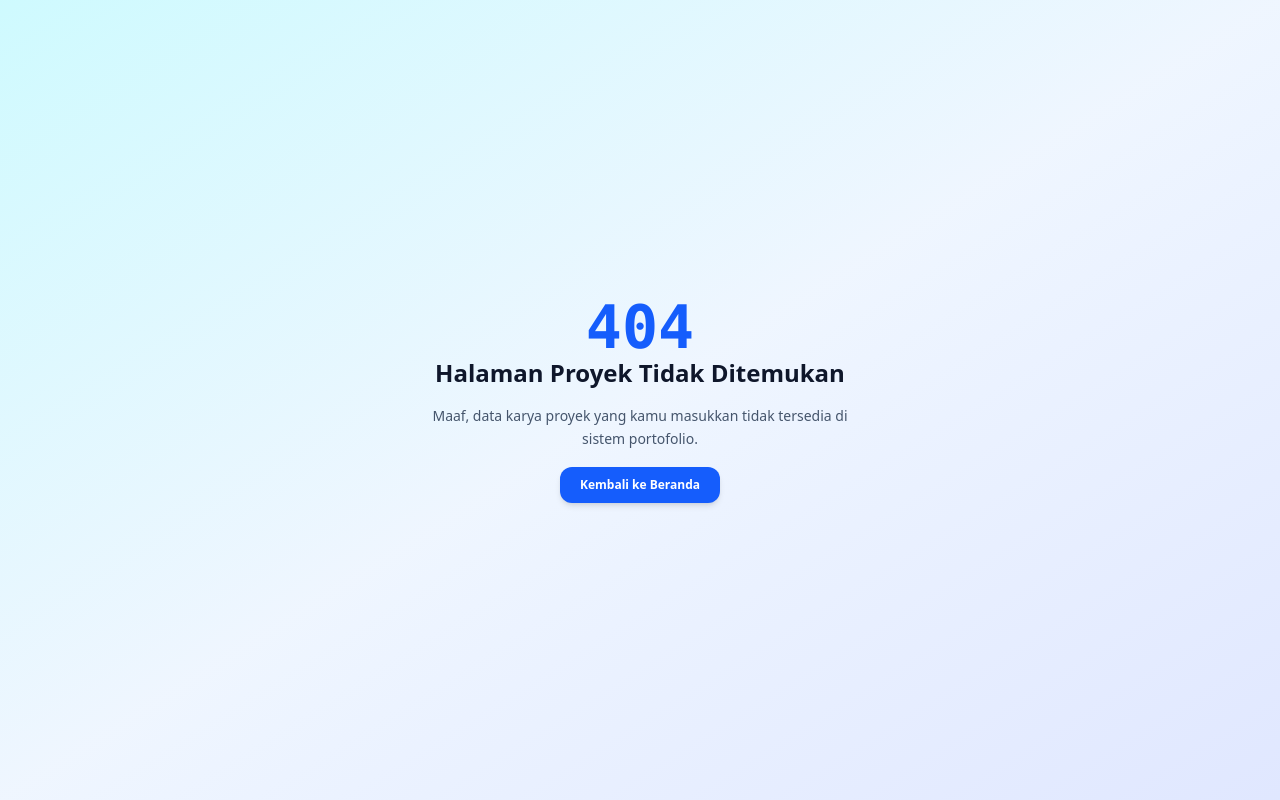
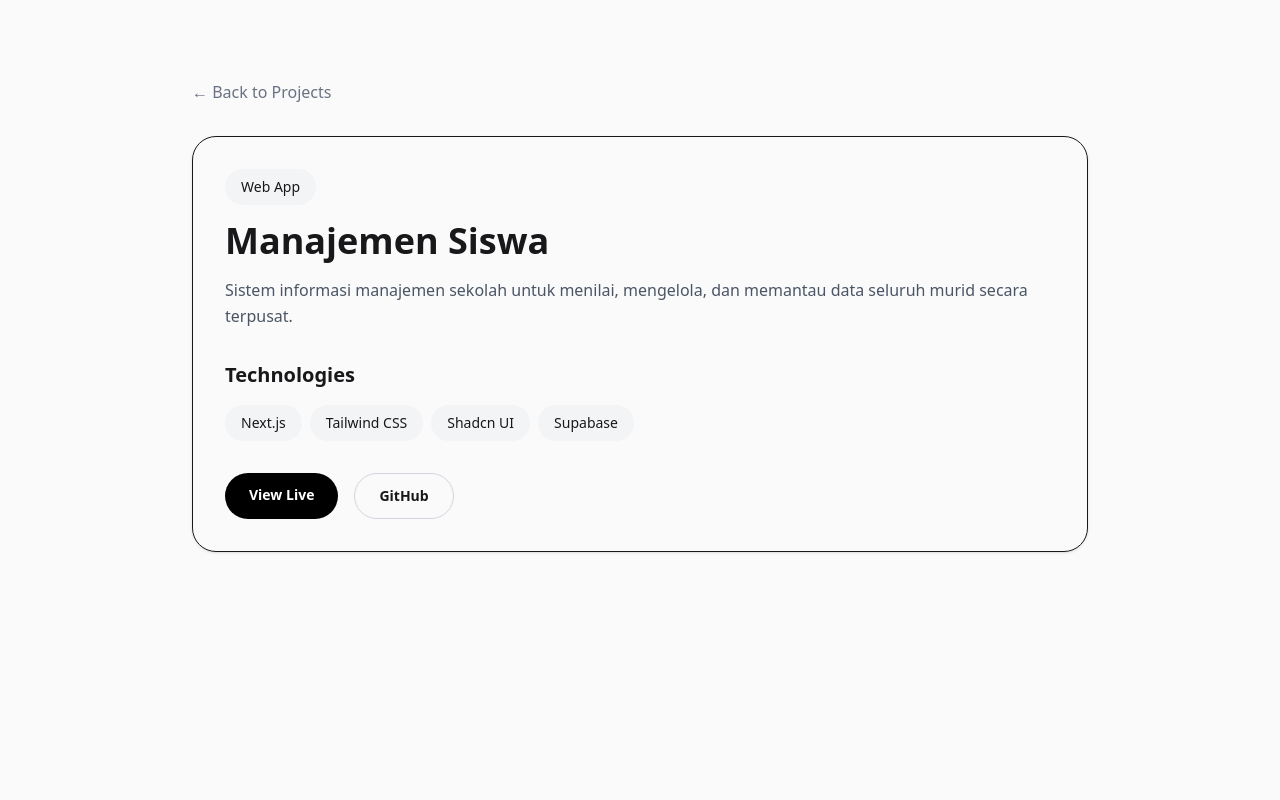
Before and after one commit to zaimamelati/portfolio, a Next.js app: page /Proyek/1 in a window 1280 px wide. Before the commit this address had no page. Built offline with nearby package versions, Linux system fonts and the light colour scheme.

Commit message:
fix: dynamic routing detail proyek, tambah field id, perbaikan styling

```diff
--- /dev/null
+++ b/src/app/Proyek/[id]/page.tsx
@@ -0,0 +1,90 @@
+import Link from 'next/link';
+import { projects } from '@/src/data/projects';
+
+type Props = {
+  params: Promise<{
+    id: string;
+  }>;
+};
+
+export default async function ProyekDetail({ params }: Props) {
+  const { id } = await params;
+  const proyek = projects.find((item) => item.id === id);
+
+  if (!proyek) {
+    return (
+      <main className="min-h-screen flex items-center justify-center px-6">
+        <div className="text-center">
+          <h1 className="text-6xl font-bold mb-4">404</h1>
+          <h2 className="text-2xl font-semibold mb-3">Project Not Found</h2>
+          <p className="text-gray-500 mb-6">
+            The project you are looking for does not exist.
+          </p>
+          <Link
+            href="/#projects"
+            className="rounded-full bg-black px-6 py-3 text-white"
+          >
+            Back to Projects
+          </Link>
+        </div>
+      </main>
+    );
+  }
+
+  return (
+    <main className="min-h-screen px-6 py-20">
+      <div className="mx-auto max-w-4xl">
+        <Link
+          href="/#projects"
+          className="mb-8 inline-block text-gray-500 hover:text-black"
+        >
+          ← Back to Projects
+        </Link>
+
+        <div className="rounded-3xl border p-8 shadow-sm">
+          <span className="mb-4 inline-block rounded-full bg-gray-100 px-4 py-2 text-sm">
+            {proyek.category}
+          </span>
+
+          <h1 className="mb-4 text-4xl font-bold">{proyek.title}</h1>
+
+          <p className="mb-8 leading-relaxed text-gray-600">
+            {proyek.description}
+          </p>
+
+          <h2 className="mb-4 text-xl font-semibold">Technologies</h2>
+
+          <div className="flex flex-wrap gap-2 mb-8">
+            {proyek.tags.map((tech) => (
+              <span
+                key={tech}
+                className="rounded-full bg-gray-100 px-4 py-2 text-sm"
+              >
+                {tech}
+              </span>
+            ))}
+          </div>
+
+          <div className="flex gap-4">
+            <a
+              href={proyek.liveUrl}
+              target="_blank"
+              rel="noopener noreferrer"
+              className="rounded-full bg-black px-6 py-3 text-white text-sm font-semibold"
+            >
+              View Live
+            </a>
+            <a
+              href={proyek.githubUrl}
+              target="_blank"
+              rel="noopener noreferrer"
+              className="rounded-full border border-gray-300 px-6 py-3 text-sm font-semibold"
+            >
+              GitHub
+            </a>
+          </div>
+        </div>
+      </div>
+    </main>
+  );
+}
--- a/src/app/Proyek/page.tsx
+++ /dev/null
@@ -1,53 +0,0 @@
-import CardProyek from "@/src/components/CardProyek";
-import { daftarProyek } from "@/src/data/proyek";
-import Link from "next/link";
-
-interface ProyekPageProps {
-    searchParams: Promise<{ category?: string }>;
-}
-
-export default async function ProyekPage({ searchParams }: ProyekPageProps) {
-    const { category } = await searchParams;
-    const filtered = category
-    ? daftarProyek.filter((p) => p.kategori.toLowerCase() === category.toLowerCase())
-    : daftarProyek;
-
-    const categories = ['Semua', 'Web', 'Mobile', 'IoT'];
-
-    return (
-        <main className="py-6 space-y-6">
-            <div>
-                <h1 className="text-3xl font-extrabold text-slate-900">Daftar Karya & Proyek Siswa</h1>
-                <p className="text-slate-600 text-sm mt-1">Pilih kategori di bawah untuk menyaring portofolio karya kejuruan:</p>
-            </div>
-
-            {/* Filter Kategori berbasis query URL */}
-            <div className="flex flex-wrap gap-2">
-                {categories.map((cat) => {
-                    const isAll = cat === 'Semua';
-                    const href = isAll ? '/proyek' : `/proyek?category=${cat.toLowerCase()}`;
-                     const isActive = isAll ? !category : category?.toLowerCase() === cat.toLowerCase();
-
-                    return (
-                        <Link
-                            key={cat}
-                            href={href}
-                            className={`px-4 py-1.5 rounded-lg text-xs font-semibold transition ${
-                                isActive ? 'bg-blue-600 text-white shadow-sm' : 'bg-white text-slate-600 border border-slate-200 hover:bg-slate-100'
-                            }`}
-                        >
-                            {cat}
-                        </Link>
-                     );
-                })}
-            </div>
-
-             {/* Grid Kartu */}
-             <div className="grid grid-cols-1 md:grid-cols-2 lg:grid-cols-3 gap-6 pt-2">
-                {filtered.map((item) => (
-                    <CardProyek key={item.id} {...item} />
-                ))};
-             </div>
-        </main>
-    );
-}
--- a/src/app/projects/page.tsx
+++ /dev/null
@@ -1,19 +0,0 @@
-"use client";
-
-import ProjectSearch from "../../components/ProjectSearch";
-
-export default function ProjectsPage() {
-  const handleSearch = (value: string) => {
-    console.log("Search:", value);
-  };
-
-  return (
-    <main>
-      <h1>Katalog Proyek</h1>
-
-      <ProjectSearch onSearch={handleSearch} />
-
-      {/* kartu-kartu proyek */}
-    </main>
-  );
-}
--- a/src/components/Projects.tsx
+++ b/src/components/Projects.tsx
@@ -1,6 +1,7 @@
 "use client";
 
 import Image from "next/image";
+import Link from "next/link";
 import { useState } from "react";
 import { ArrowUpRight } from "lucide-react";
 
@@ -46,7 +47,7 @@ export default function Projects() {
           </div>
 
           <h2 className="text-5xl font-black tracking-tight md:text-6xl">
-            Things I’ve built.
+            Things I've built.
           </h2>
 
           {/* Search */}
@@ -92,6 +93,14 @@ export default function Projects() {
                   </p>
 
                   <div className="mt-8 flex items-center gap-5">
+                    <Link
+                      href={`/Proyek/${project.id}`}
+                      className="flex items-center gap-2 text-sm font-semibold text-blue-600 transition hover:text-blue-800"
+                    >
+                      Detail
+                      <ArrowUpRight size={16} />
+                    </Link>
+
                     {project.liveUrl && (
                       <a
                         href={project.liveUrl}
--- a/src/data/projects.ts
+++ b/src/data/projects.ts
@@ -1,5 +1,6 @@
 export const projects = [
   {
+    id: "1",
     title: "Manajemen Siswa",
     category: "Web App",
     description:
@@ -10,6 +11,7 @@ export const projects = [
     githubUrl: "https://github.com/zaimamelati/manajemen-siswa",
   },
   {
+    id: "2",
     title: "My App",
     category: "Web App",
     description:
@@ -20,6 +22,7 @@ export const projects = [
     githubUrl: "https://github.com/zaimamelati/nextjs-v2",
   },
   {
+    id: "3",
     title: "MenuKu",
     category: "UI/UX Design",
     description:
@@ -28,5 +31,5 @@ export const projects = [
     tags: ["Figma", "UI/UX Design"],
     liveUrl: "https://www.figma.com/proto/wUd36OpgT4VpQmW1O9IdzV/Untitled?node-id=0-1&t=0m0RMeDHQcUeb6fL-1",
     githubUrl: "https://www.figma.com/proto/wUd36OpgT4VpQmW1O9IdzV/Untitled?node-id=0-1&t=0m0RMeDHQcUeb6fL-1",
-  }
+  },
 ];
--- a/src/data/proyek.ts
+++ /dev/null
@@ -1,41 +0,0 @@
-export interface ProyekItem {
-  id: string;
-  judul: string;
-  kategori: 'Web' | 'Mobile' | 'IoT';
-  deskripsiSingkat: string;
-  deskripsiLengkap: string;
-  teknologi: string[];
-}
-
-export const daftarProyek: ProyekItem[] = [
-  {
-    id: '1',
-    judul: 'Manajemen Siswa',
-    kategori: 'Web',
-    deskripsiSingkat:
-      'Sistem informasi manajemen sekolah untuk menilai, mengelola, dan memantau data seluruh murid secara terpusat.',
-    deskripsiLengkap:
-      'Aplikasi ini membantu pihak sekolah mengelola data siswa, nilai, dan kehadiran dalam satu dashboard terpusat. Dibangun menggunakan Supabase sebagai backend untuk penyimpanan data real-time, dengan tampilan antarmuka yang rapi menggunakan Shadcn UI.',
-    teknologi: ['Next.js', 'Tailwind CSS', 'Shadcn UI', 'Supabase'],
-  },
-  {
-    id: '2',
-    judul: 'My App',
-    kategori: 'Web',
-    deskripsiSingkat:
-      'Project frontend untuk mencoba dan mengeksplorasi berbagai fitur dashboard analitik menggunakan Next.js.',
-    deskripsiLengkap:
-      'Project eksplorasi fitur-fitur teknis Next.js, mencakup dashboard analitik, optimasi gambar otomatis, penyimpanan data (Web Storage, IndexDB, Realtime DB), pemrosesan gambar, dan integrasi peta.',
-    teknologi: ['Next.js', 'Tailwind CSS', 'Shadcn UI'],
-  },
-  {
-    id: '3',
-    judul: 'MenuKu',
-    kategori: 'Web',
-    deskripsiSingkat:
-      'Desain UI aplikasi rekomendasi menu makanan berdasarkan bahan yang tersedia di rumah.',
-    deskripsiLengkap:
-      'Desain antarmuka aplikasi web untuk merekomendasikan menu makanan berdasarkan bahan yang tersedia di rumah pengguna, lengkap dengan alur login, daftar bahan, dan kategori waktu makan. Dirancang penuh menggunakan Figma dengan tampilan desktop/browser.',
-    teknologi: ['Figma'],
-  },
-];
```
